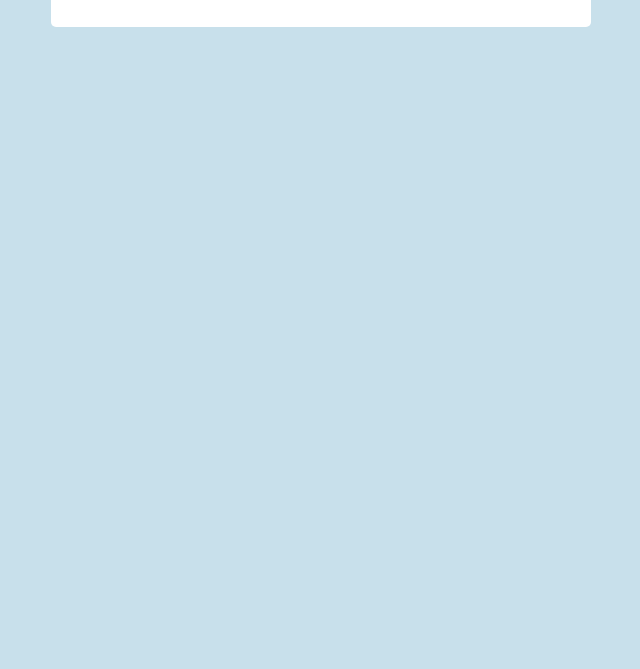
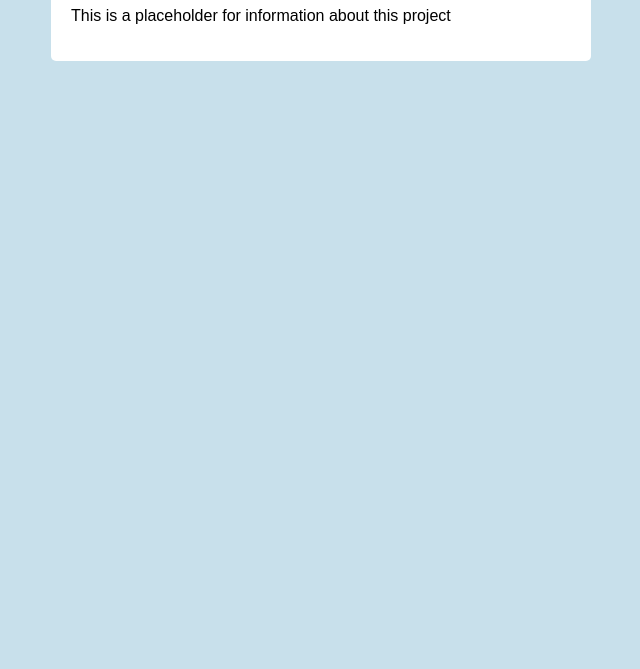
Before and after one commit to afloresleal/practice, a plain HTML site: page about.html in a window 1280 px wide. Shown: the part 131-800 px from the top of the page, without its empty margins (319-959 px from the left). Drawn offline with Linux system fonts and the light colour scheme.

Commit message:
Update about.html

```diff
--- a/about.html
+++ b/about.html
@@ -8,5 +8,6 @@
 <body>
     <div class="todo-container">
         <h1>About page</h1>
+        <p>This is a placeholder for information about this project</p>
 
 </body>
```
